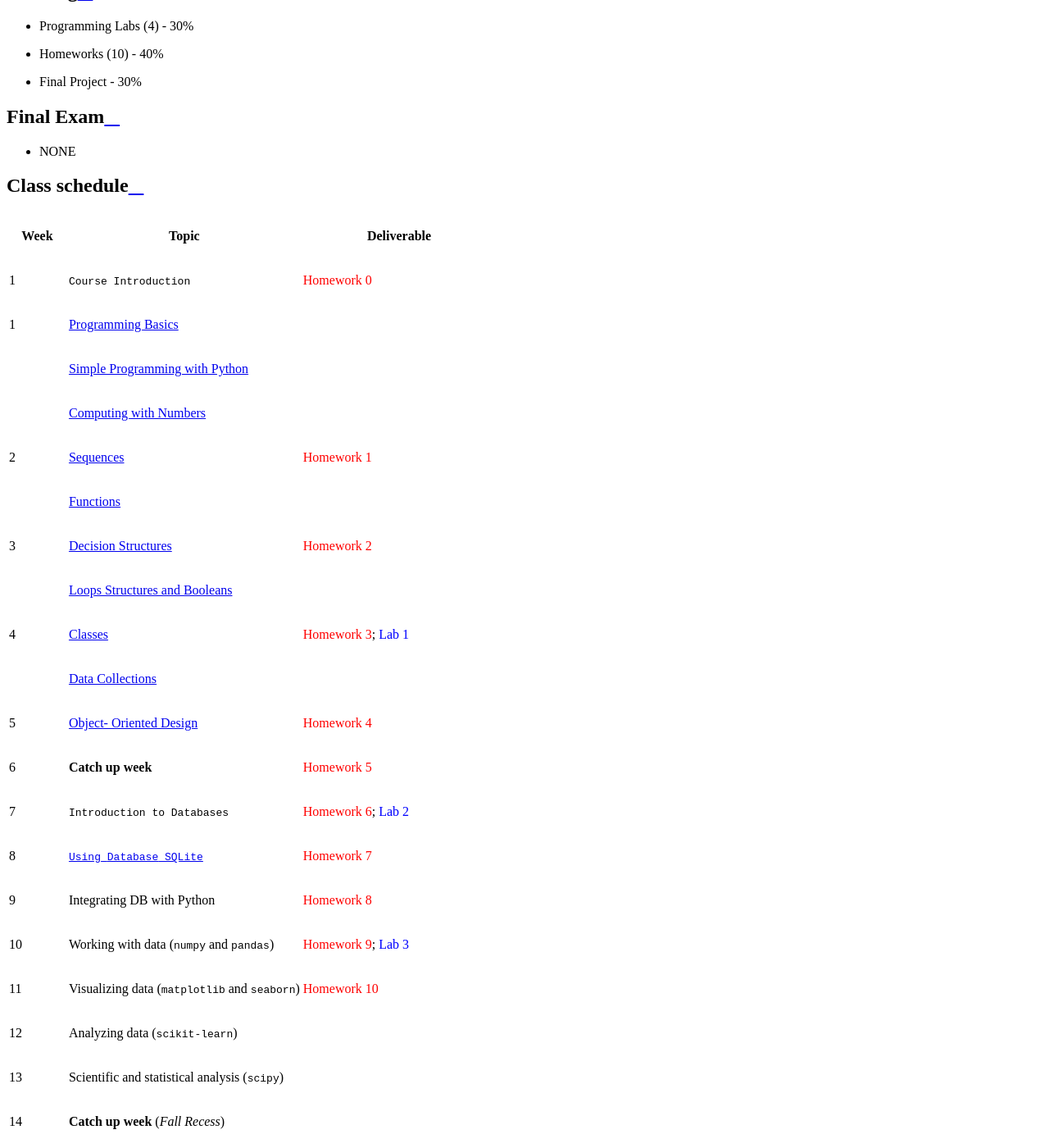
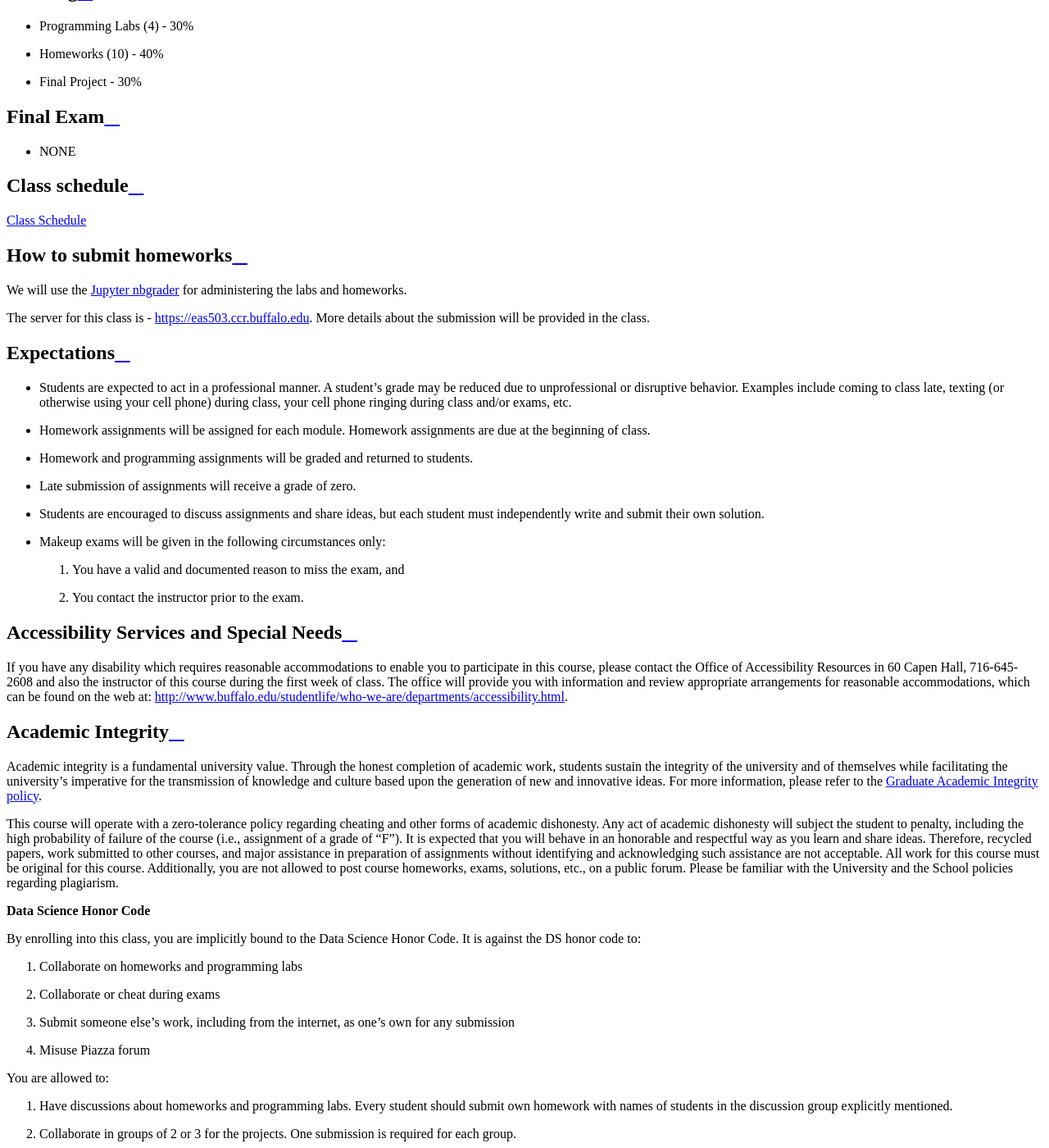
Before and after one commit to ubdsgroup/eas503-ub, a Sphinx documentation site: the page built from source/index.rst, in a window 1280 px wide and 1400 px high, scrolled down 1563 px. Shown: the whole window at 82% size. Built offline with Sphinx 7.4.7 and the Read the Docs theme 2.0.0, drawn with Linux system fonts in a browser that asks for light colours; some of the changed text lies outside the part shown.

Commit message:
Update index.rst

```diff
--- a/source/index.rst
+++ b/source/index.rst
@@ -62,9 +62,9 @@ UBLearns - https://ublearns.buffalo.edu/webapps/blackboard/execute/modulepage/vi
 
 .. note::
 
-   We will use UBLearns to distribute grades and as a repository for the recorded classroom lectures.
+   We will use UBLearns to distribute grades.
 
-Course Texts
+Course Texts (Optional)
 ---------------
 * Python Programming: An Introduction to Computer Science, Zelle [ISBN-10: 1590280288]
 * Hector Garcia-Molina, Jeffrey D. Ullman, Jennifer D. Widom, Database Systems: The Complete Book
@@ -81,17 +81,7 @@ Final Exam
 
 Class schedule
 ---------------
-.. role:: red
-.. role:: blue
-
-.. csv-table::
-   :file: topics.csv
-   :header: "Week", "Topic", "Deliverable"
-   :widths: 6, 24, 20
-
-.. note::
-
-   Homework 0 will not be graded.
+`Class Schedule <https://github.com/mkzia/eas503>`_
 
 How to submit homeworks
 ------------------------
```
